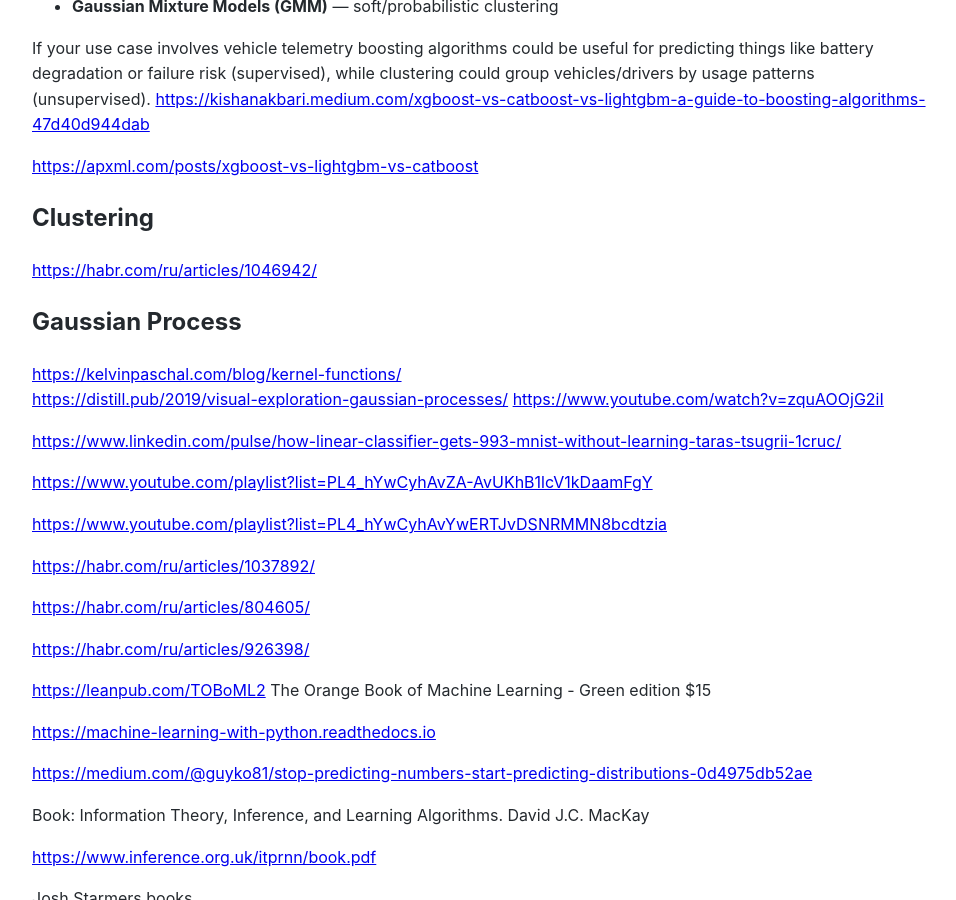
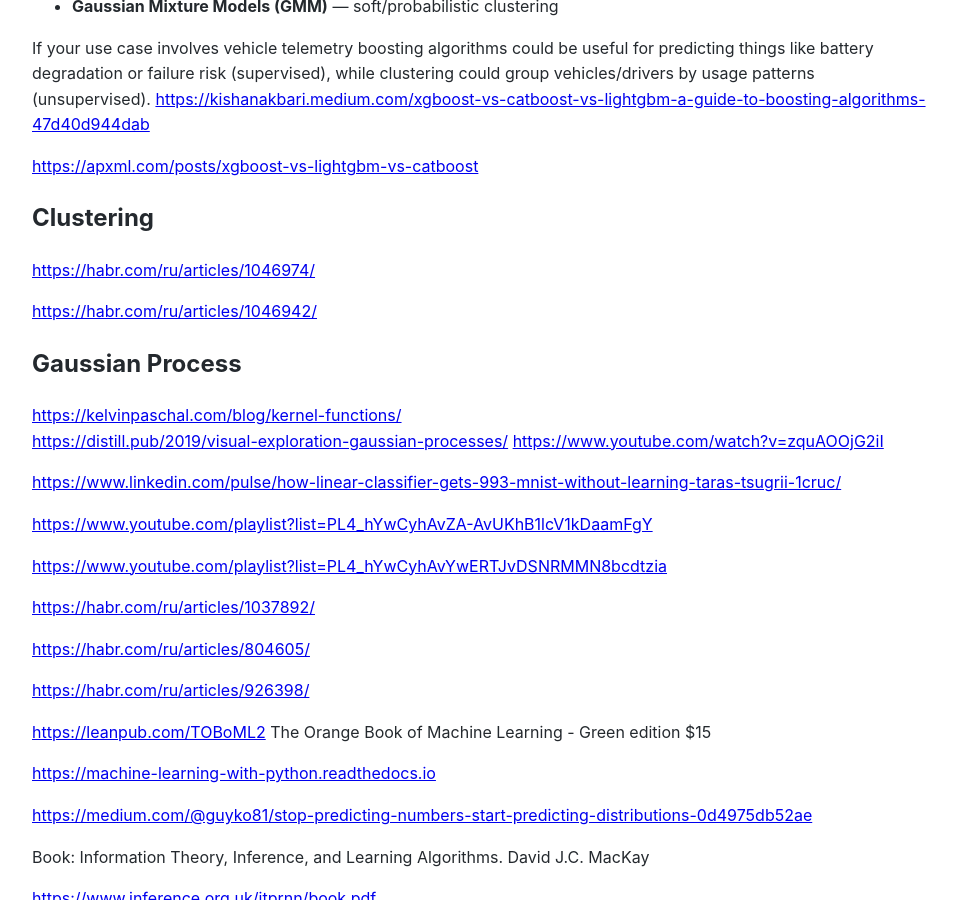
Before and after one commit to Michael-Lubinsky/michael-lubinsky.github.com, a Jekyll site: the page built from ml/classical_ml.md, in a window 1280 px wide and 900 px high, scrolled down 1239 px. Shown: the whole window, without its empty margins (158-1114 px from the left). Built offline with Jekyll 4.4.1, drawn with Linux system fonts in a browser that asks for light colours; our own code applies the rules of GitHub Pages for plain Markdown files.

Commit message:
Update classical_ml.md

```diff
--- a/ml/classical_ml.md
+++ b/ml/classical_ml.md
@@ -57,6 +57,8 @@
 <https://apxml.com/posts/xgboost-vs-lightgbm-vs-catboost>
 
 ## Clustering
+
+<https://habr.com/ru/articles/1046974/>
 
 <https://habr.com/ru/articles/1046942/>
 
```
